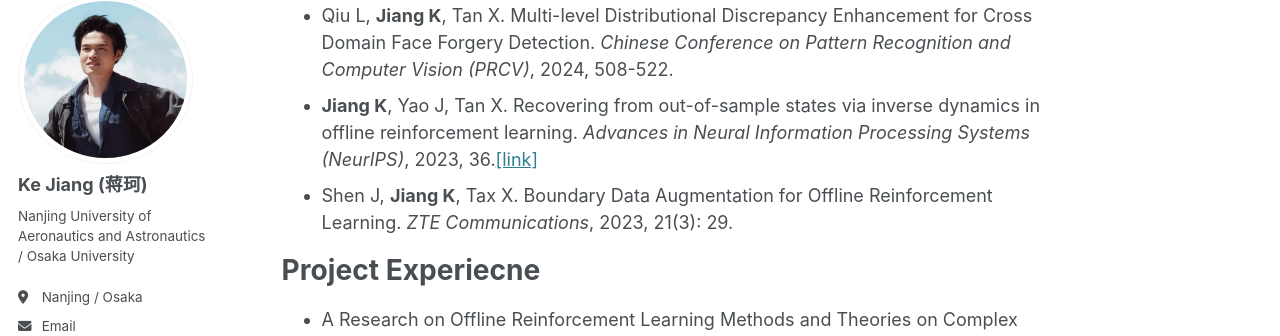
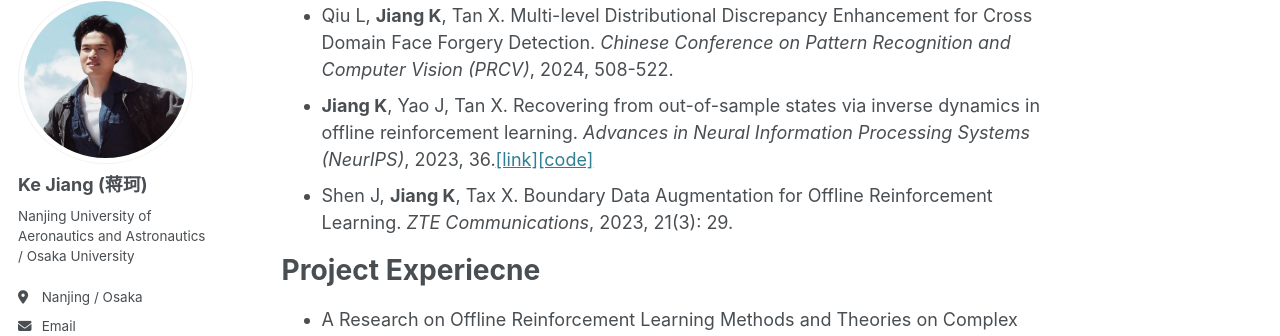
Before and after one commit to Jack10843/Jack10843.github.io, a Jekyll site: the page built from _pages/about.md, in a window 1280 px wide and 900 px high, scrolled down 1439 px. Shown: the part 111-447 px from the top of the window. Built offline with Jekyll 4.4.1, drawn with Linux system fonts in a browser that asks for light colours; some web fonts are replaced.

Commit message:
Add code link for NeurIPS paper in about.md
Added code link for the NeurIPS paper on recovering from out-of-sample states.

```diff
--- a/_pages/about.md
+++ b/_pages/about.md
@@ -35,7 +35,7 @@ Publications (†:Equal Contribution)
  - **Jiang K**, Li Y, Tan X. Towards Reliable Offline Reinforcement Learning via Lyapunov Uncertainty Control. *IEEE Transactions on Neural Networks and Learning Systems*, 2025.[\[link\]](https://doi.org/10.1109/TNNLS.2025.3616159)[\[code\]](https://github.com/Jack10843/LUC-master/)
  - Qiu L, **Jiang K**, Tan X. RoGA: Towards Generalizable Deepfake Detection through Robust Gradient Alignment. *IEEE International Conference on Multimedia & Expo (ICME)*, <span style="color:red">(Oral)</span>, 2025.[\[link\]](https://arxiv.org/abs/2505.20653)[\[code\]](https://github.com/Lynn0925/RoGA)
  - Qiu L, **Jiang K**, Tan X. Multi-level Distributional Discrepancy Enhancement for Cross Domain Face Forgery Detection. *Chinese Conference on Pattern Recognition and Computer Vision (PRCV)*, 2024, 508-522.
- - **Jiang K**, Yao J, Tan X. Recovering from out-of-sample states via inverse dynamics in offline reinforcement learning. *Advances in Neural Information Processing Systems (NeurIPS)*, 2023, 36.[\[link\]](https://proceedings.neurips.cc/paper_files/paper/2023/file/7a0f7e9d9b42b26e5bfc9ba4c6e5287c-Paper-Conference.pdf)
+ - **Jiang K**, Yao J, Tan X. Recovering from out-of-sample states via inverse dynamics in offline reinforcement learning. *Advances in Neural Information Processing Systems (NeurIPS)*, 2023, 36.[\[link\]](https://proceedings.neurips.cc/paper_files/paper/2023/file/7a0f7e9d9b42b26e5bfc9ba4c6e5287c-Paper-Conference.pdf)[\[code\]](https://github.com/Jack10843/OSR)
  - Shen J, **Jiang K**, Tax X. Boundary Data Augmentation for Offline Reinforcement Learning. *ZTE Communications*, 2023, 21(3): 29.
 
 Project Experiecne
```
